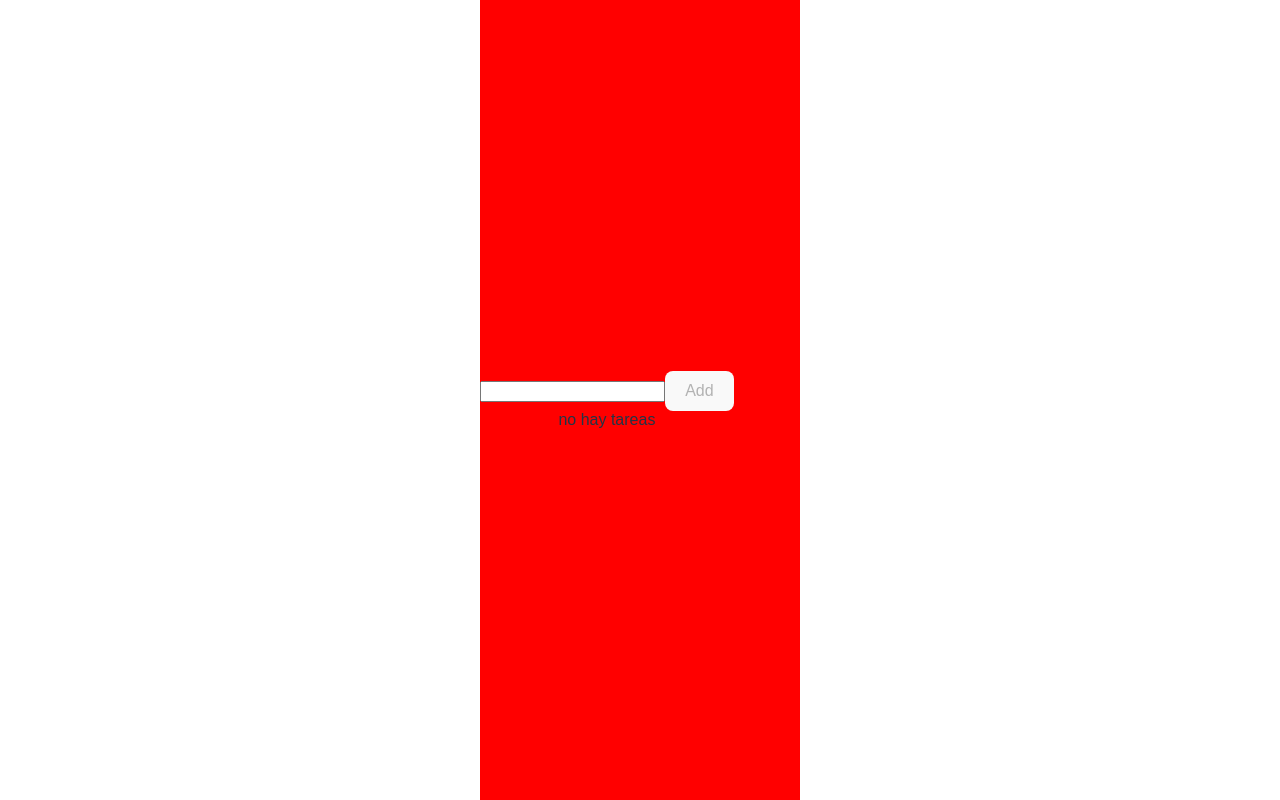
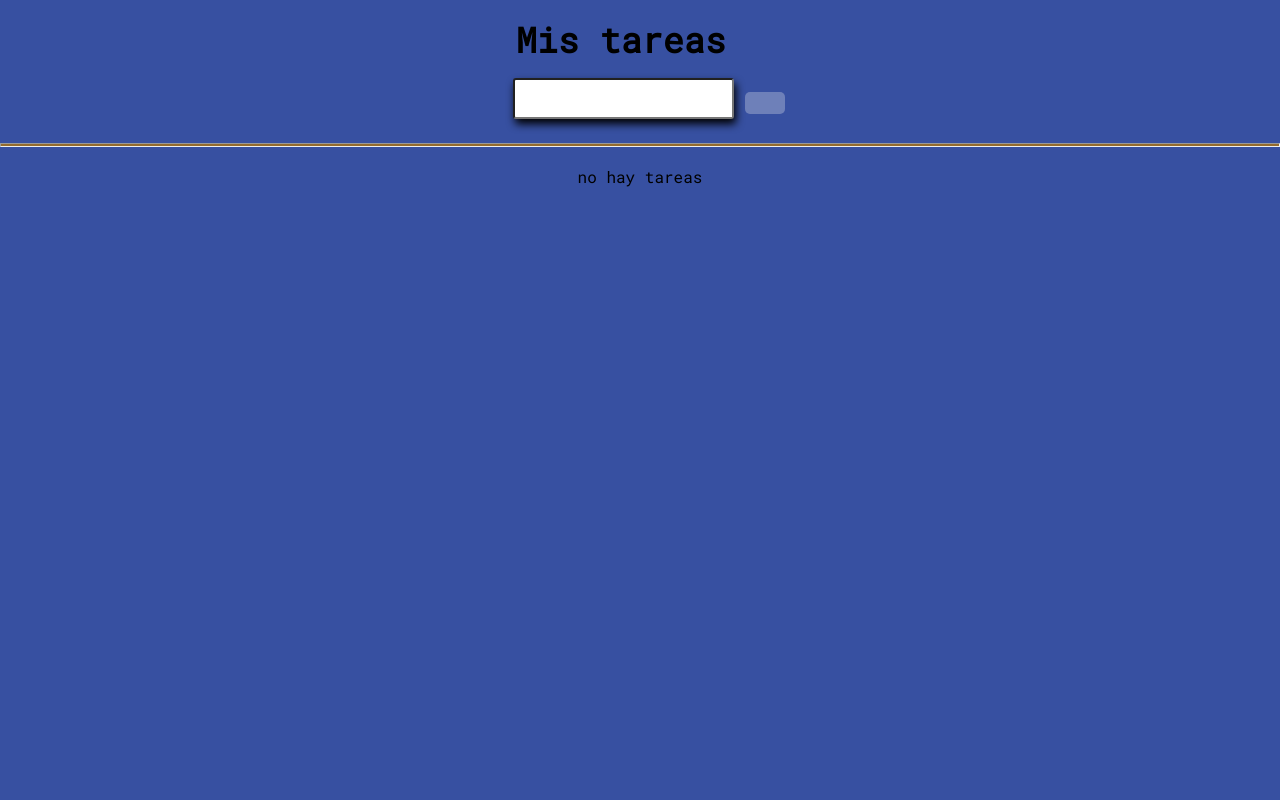
Before and after one commit to seisporseis/ToDoList-with-React, a React (Vite) app: page / in a window 1280 px wide. Built offline with nearby package versions, Linux system fonts and the light colour scheme.

Commit message:
primer css

```diff
--- a/index.html
+++ b/index.html
@@ -4,7 +4,11 @@
     <meta charset="UTF-8" />
     <link type="image/png" sizes="32x32" rel="icon" href="public/icons8-to-do-32.png">
     <meta name="viewport" content="width=device-width, initial-scale=1.0" />
-    <title>Vite + React</title>
+    <link rel="preconnect" href="https://fonts.googleapis.com">
+    <link rel="preconnect" href="https://fonts.gstatic.com" crossorigin>
+    <link href="https://fonts.googleapis.com/css2?family=Roboto+Mono&display=swap" rel="stylesheet">
+
+    <title>Ravenclaw ToDoList</title>
   </head>
   <body>
     <div id="root"></div>
--- a/src/App.css
+++ b/src/App.css
@@ -1,17 +1,90 @@
-
-html {
+/* html {
   background: #ddd;
   height: 100%;
   display: flex;
   justify-content: center;
-}
+} */
 
 body {
-  /* width: 100%; */
+  background-color:#3750a1;
+  text-align: center;
   margin: 0 auto;
+  padding: 0 auto;
 }
 
 .App {
-  font-family: sans-serif;
+  font-family: 'Roboto Mono', monospace;
+
+}
+
+h2{
+  font-size: 35px;
+  margin: 1rem 4rem 1rem 1.6rem;
+}
+
+button {
+  border-radius: 5px;
+  border: 1px solid transparent;
+  padding: 0.6em 1.2em;
+  font-size: 1em;
+  font-weight: 500;
+  cursor: pointer;
+  transition: border-color 0.25s;
+}
+
+button:hover {
+  border-color: #252fc4;
+}
+button:focus,
+button:focus-visible {
+  outline: 4px auto -webkit-focus-ring-color;
+}
+
+/*------Conteiner--------*/
+
+.container-todo-app {
+  background-color:#0e1a40;
+  width: 100%;
   text-align: center;
+  margin: auto;
+
 }
+
+
+
+/*----FormTodo---*/
+
+.todo-list{
+  height: 150px;
+  align-items: center;
+
+}
+
+hr{
+  background-color: #946b2d;
+  height: 2px;
+}
+
+.text {
+  margin: 0 0.7rem 1rem 1.1rem;
+  border-radius: 3px;
+  box-shadow: 2px 5px 8px;
+  width: 213px;
+  height: 35px;
+}
+
+
+
+
+
+/*----TAsklist----*/
+
+/*----CheckBox-----*/
+
+.todo-new-item {
+  display: flex;
+}
+
+.todo-state {
+  margin: 0.3rem 0.5rem 0.5rem 1.6rem;;
+}
--- a/src/components/CheckBox.jsx
+++ b/src/components/CheckBox.jsx
@@ -1,3 +1,4 @@
+
 
 const Checkbox = props => {
 	const {
@@ -5,14 +6,14 @@ const Checkbox = props => {
 		data: { id, description, done}
 	} = props;
 
-
+	//return <div>Checkbox!</div>;
 	return (
 
 		<>{/*librería que agrupa elementos  */}
 
-			<label className="todo new-item">
+			<label className="todo-new-item">
 				<input
-			className ="todo__state"
+				className ="todo-state"
 				name={id} type ="checkbox"
 				defaultChecked={done}
 				onChange={onChange}
--- a/src/components/Container.css
+++ b/src/components/Container.css
@@ -1,4 +1,4 @@
-.container-todo-app {
+/* .container-todo-app {
     width: 100%;
     text-align: center;
     margin: auto;
@@ -10,4 +10,4 @@ body {
     text-align: center;
     margin: 0 auto;
     padding: 0 auto;
-}
+} */
--- a/src/components/Container.jsx
+++ b/src/components/Container.jsx
@@ -1,6 +1,5 @@
 import FormTodo from "./FormTodo";
 import TaskList from "./TaskList";
-import './Container.css'
 import { useState , useEffect } from "react";
 
 
--- a/src/components/FormTodo.jsx
+++ b/src/components/FormTodo.jsx
@@ -16,12 +16,14 @@ const FormTodo = (props) => {
 	return(
         <form onSubmit={handleSubmit}>
             <div className="todo-list">
+                <h2>Mis tareas</h2>
                 <div className="file-input">
                     <input type="text"
                     className="text"
                     value={description}
                     onChange={ e => setDescription(e.target.value)} />
-                    <button className="btn-task" disabled={description ? "" : "disable"}>Add</button>
+                    <button className="btn-task" src="../img/" disabled={description ? "" : "disable"}></button>
+                    <hr />
                 </div>
             </div>
         </form>
--- a/src/components/TaskList.jsx
+++ b/src/components/TaskList.jsx
@@ -33,7 +33,7 @@ const TaskList = (props) => {
     return (
         <div className="todo-list">
             {list.length ? checkB : "no hay tareas"} {/* si la lista está vacia muestra el mensaje "no hay tareas"*/}
-            {list.length ? (
+             {list.length ? (
 
 
                 <p>
--- a/src/index.css
+++ b/src/index.css
@@ -23,7 +23,7 @@ a:hover {
   color: #535bf2;
 } */
 
-body {
+/* body {
   margin: 0;
   display: flex;
   place-items: center;
@@ -36,24 +36,6 @@ h1 {
   line-height: 1.1;
 }
 
-button {
-  border-radius: 8px;
-  border: 1px solid transparent;
-  padding: 0.6em 1.2em;
-  font-size: 1em;
-  font-weight: 500;
-  font-family: inherit;
-  background-color: #1a1a1a;
-  cursor: pointer;
-  transition: border-color 0.25s;
-}
-button:hover {
-  border-color: #646cff;
-}
-button:focus,
-button:focus-visible {
-  outline: 4px auto -webkit-focus-ring-color;
-}
 
 @media (prefers-color-scheme: light) {
   :root {
@@ -67,3 +49,4 @@ button:focus-visible {
     background-color: #f9f9f9;
   }
 }
+ */
```
Also changed, not shown: public/iconAdd.png (added), public/icons8-to-do-32.png (deleted). Lines whose indentation alone changed are shown as unchanged.
